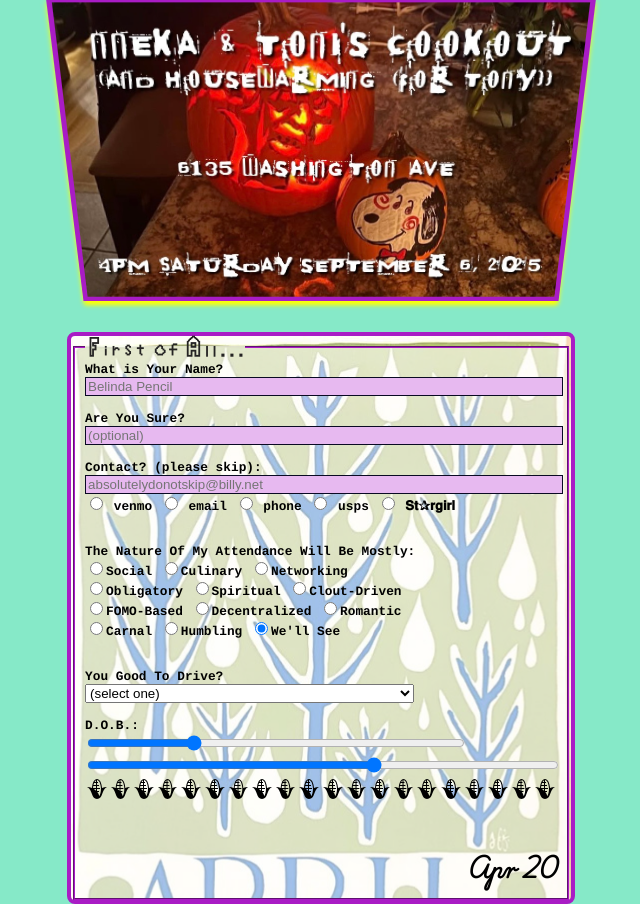
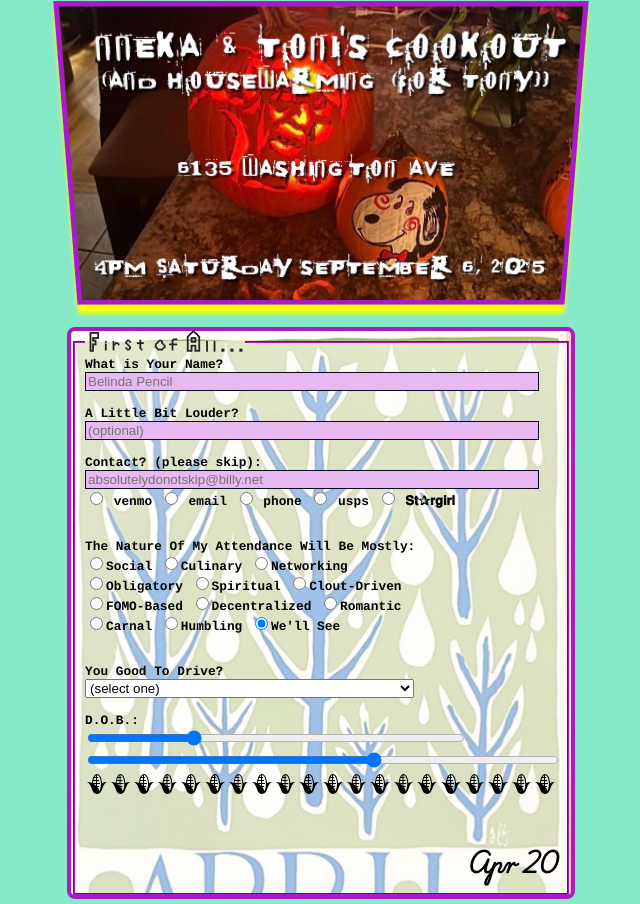
Before and after one commit to iloveMonday/greatcookoutiv, a plain HTML site: page index.html in a window 1280 px wide. Shown: the top 904 px of the page, without its empty margins (319-959 px from the left). Drawn offline with Linux system fonts and the light colour scheme.

Commit message:
banner resize

```diff
--- a/index.html
+++ b/index.html
@@ -17,7 +17,7 @@
                         <input id="name" class="pert" required type="text" maxlength="40" placeholder="Belinda Pencil"></input>
                         <br><br>
 
-                        <label id="name2-label" class="topic">Are You Sure?</label> <br>
+                        <label id="name2-label" class="topic">A Little Bit Louder?</label> <br>
                         <input id="name2" type="text" maxlength="40" placeholder="(optional)"></input>
                         <br><br>
 
--- a/style.css
+++ b/style.css
@@ -9,7 +9,7 @@ body {
   flex-direction: column;
   align-items: center;
   /* justify-content: center; */
-  gap: 15px;
+  gap: 10px;
   font-family: Courier;
   font-weight: 600;
   font-size: 0.8rem;
@@ -54,7 +54,7 @@ textarea {
   /* background-color: #0a0a23; */
   background-color: rgb(231, 185, 240);
   color: black;
-  width: 100%;
+  width: 95%;
   border: 1px solid #0a0a23;
 }
 
@@ -63,8 +63,8 @@ textarea {
    max-width: 500px;
    width: 95%;
    border: 5px solid rgb(169, 28, 197);
-   transform: perspective(180px) rotateX(-5deg);
-   box-shadow: 0px 5px 5px yellow;
+   transform: perspective(280px) rotateX(-5deg);
+   box-shadow: 0px 10px 5px yellow;
 
  }
 
@@ -127,6 +127,7 @@ textarea {
 
 .dunkthank{
   width: 100%;
+  height: 305px;
   border-radius: 15px;
 }
 
```
